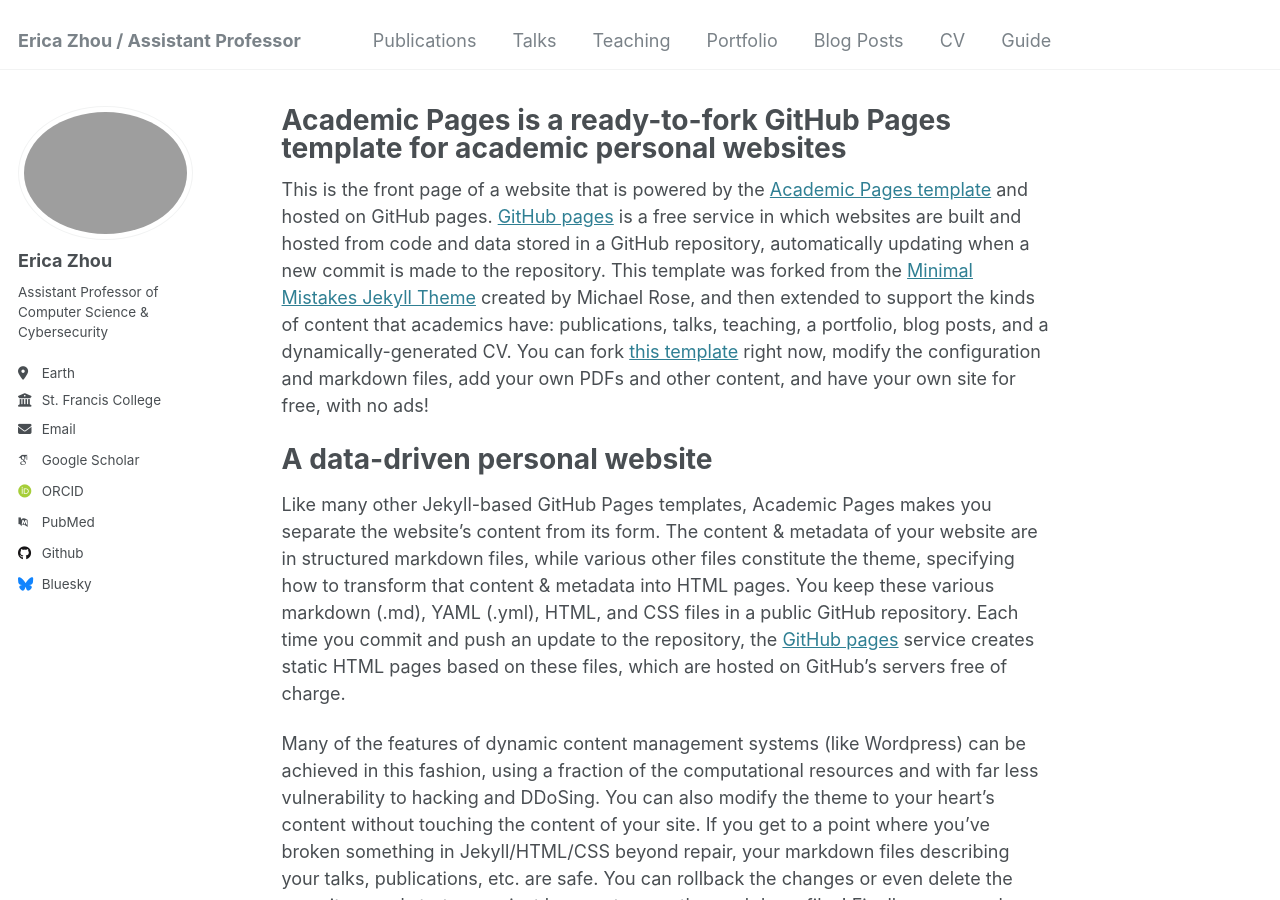
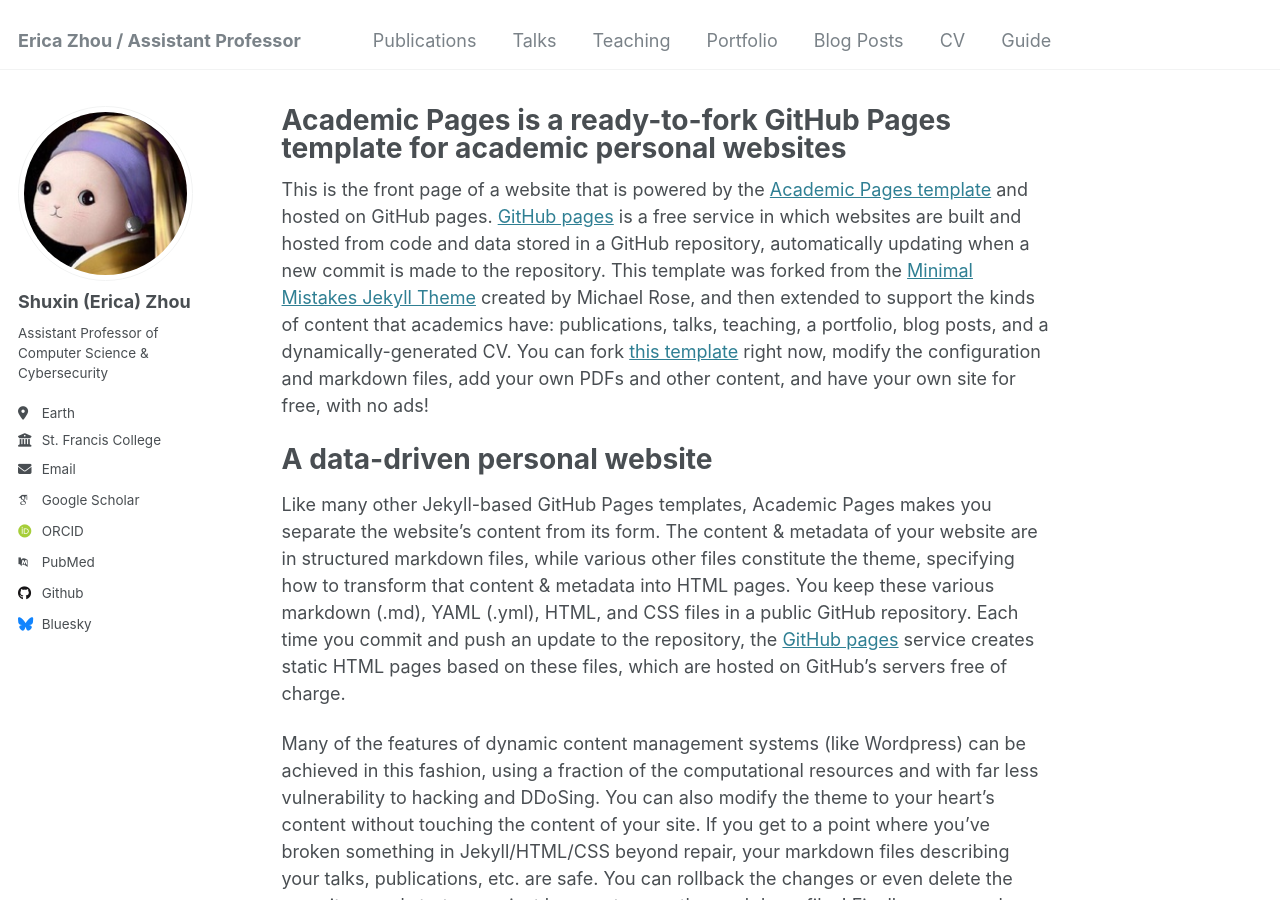
Before and after one commit to ericaSS/eri_ss_page.github.io, a Jekyll site: the page built from _pages/about.md, in a window 1280 px wide and 900 px high. Built offline with Jekyll 4.4.1, drawn with Linux system fonts in a browser that asks for light colours; some web fonts are replaced.

Commit message:
Update _config.yml

```diff
--- a/_config.yml
+++ b/_config.yml
@@ -21,8 +21,8 @@ repository               : "academicpages/academicpages.github.io"
 #               Additional customization can be done by editing /_includes/author-profile.html
 author:
   # Biographic information
-  avatar           : "profile_2.png"
-  name             : "Erica Zhou"
+  avatar           : "test.png"
+  name             : "Shuxin (Erica) Zhou"
   pronouns         : # example: "she/her"
   bio              : "Assistant Professor of Computer Science & Cybersecurity"
   location         : "Earth"
@@ -32,7 +32,7 @@ author:
 
   # Academic websites
   arxiv            : # URL - Update with the correct link to your profile
-  googlescholar    : "https://scholar.google.com/citations?user=PS_CX0AAAAAJ"
+  googlescholar    : "https://scholar.google.com/citations?user=Gowiv4oAAAAJ&hl=en"
   impactstory      : # URL
   orcid            : "http://orcid.org/yourorcidurl"
   semantic         : # URL
```
